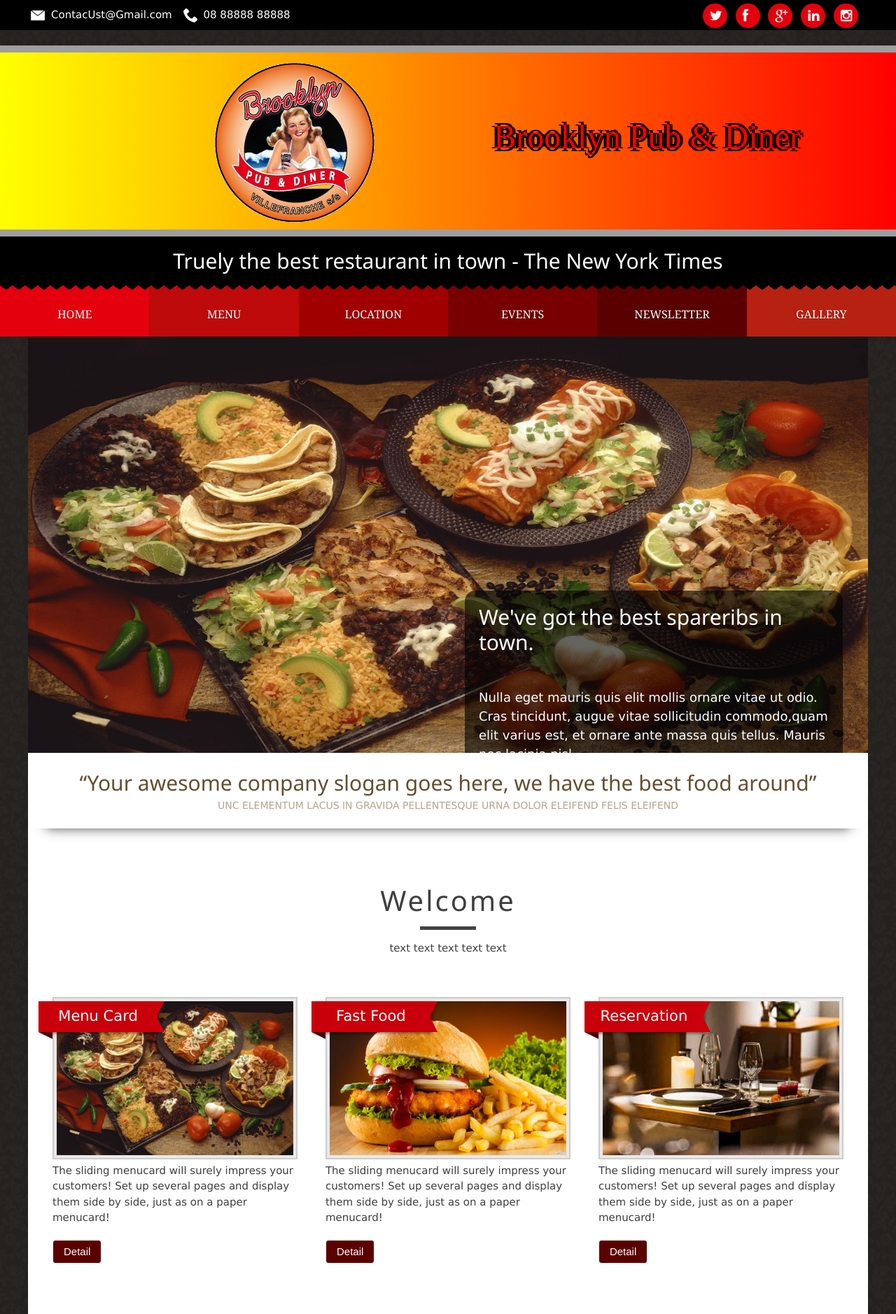
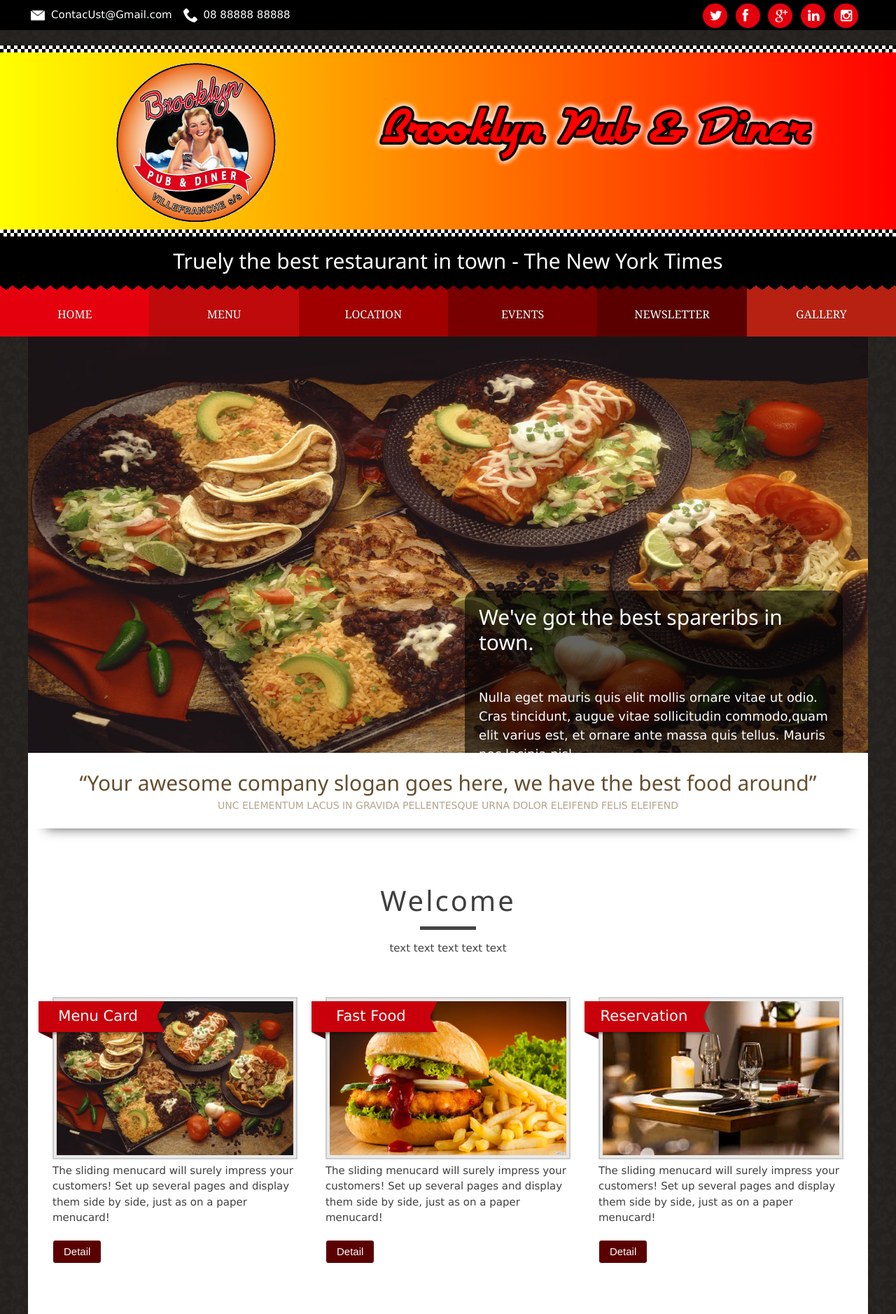
Before and after one commit to Alex01723/Brooklyn_Pub-Diner_Website, a PHP site: page /index.php in a window 1280 px wide. Shown: the top 1878 px of the page at 70% size. Run offline with PHP 8.4, Linux system fonts and the light colour scheme; data comes from the database, SQL or seed files in the repository; both versions use the stored data as it was after the commit; some web fonts are replaced; grey boxes are pictures that could not be loaded.

Commit message:
v3
Corrections esthetiques

```diff
--- a/css/style.css
+++ b/css/style.css
@@ -293,21 +293,20 @@
     min-height: 140px;
     float:left;
 }
+.title{
+    background-repeat: no-repeat;
+    width: 55%;
+    height: 200px;
+    float: right;
+    margin-right: 5%;
+    background-size: contain;
+    background-position: center
+}
 .site-title {
     background-color: #000;
     color: #fff;
     position: relative;
     padding: 12px;
-}
-.title{
-    float: right;
-    position: relative;
-    right: 8%;
-    font-family: Airstream;
-    font-size: -webkit-xxx-large;
-    color: red;
-    margin-top: 70px;
-    text-shadow: -4px 0 black, 0 4px black, 4px 0 black, 0 -4px black;
 }
 .site-title:after {
     content: '';
--- a/eventGallery.php
+++ b/eventGallery.php
@@ -26,10 +26,10 @@
                         $photo=$photoDirectory."/".$file;
                         preg_match("/(?<=\\*).*?(?=\\.)/",$file, $description);
                         echo("<div class=\"w3-third w3-row-padding w3-padding-8\">
-                                <div class=\"w3-card-2 w3-dropdown-hover\" style='position: relative'>
+                                <div class=\"w3-card-2 w3-dropdown-hover\" style='position: relative;max-height: 300px;max-width: 200px;float: left'>
                                     <img src=\" $photo\" style=\"width:100%\">
                                     <div class=\"w3-dropdown-content w3-border \" style=\"width:700px\"><br>
-                                        <img src=\"$photo\" alt=\"Norway\" style=\"width:100%\">
+                                        <img src=\"$photo\" alt=\"Norway\" style=\"max-width: 100%;max-height: 100%;\">
                                         <p>$description[0]</p>
                                         <a href='$photo'>Download</a>
 
--- a/events.php
+++ b/events.php
@@ -24,7 +24,7 @@
 
 	if($event["date"]==null){
 		$date="";
-	}elseif($event["date"]<time()){
+	}elseif($event["date"]>time()){
 		$date="Planned on ".$formatedDate;
 	}else{
 		//L'événement est fini et il y avait une date
--- a/gallery.php
+++ b/gallery.php
@@ -47,13 +47,13 @@
 							$extensionImages = array("png", "jpg", "gif", "bmp");
 							if (in_array(strtolower(pathinfo($entry, PATHINFO_EXTENSION)), $extensionImages)) { //Skips over . and ..
 								$firstImage = $dir . "/" . $entry;
-								echo("<div class=\"col-1-4\" >
-								<div class=\"zoom-container\">
+								echo("<div class=\"col-1-4\"  >
+								<div class=\"zoom-container\" style=\"height:200px\">
 								<a href=\"eventGallery.php?event=$eventName\">
 									<span class=\"zoom-caption\">
 										<span>$eventName</span>
 									</span>
-									<img src=\"$firstImage\" />
+									<img src=\"$firstImage\" style='height:200px ' />
 								</a>
 						</div>
 					</div>");
--- a/header.php
+++ b/header.php
@@ -74,7 +74,7 @@
             <div class="zerogrid w3-center" style="text-align: center">
                 <div>
                     <center><img class="w3-center" src="images/logo.png">
-                    <div class="w3-hide-small w3-center title"  >Brooklyn Pub & Diner</div></center>
+                    <div class="w3-hide-small w3-center title" style='background-image: url("./images/titre.png")'></div></center>
                 </div>
 
             </div>
```
Also changed, not shown: database.sqlite, images/bt.jpg (added), images/chef-1.jpg (added), images/chef-2.jpg (added), images/chef-3.jpg (added), images/chef-4.jpg (added), images/dammier.jpg (added), images/game.png (added), images/titre.png (added), images/xmas.png (added).
